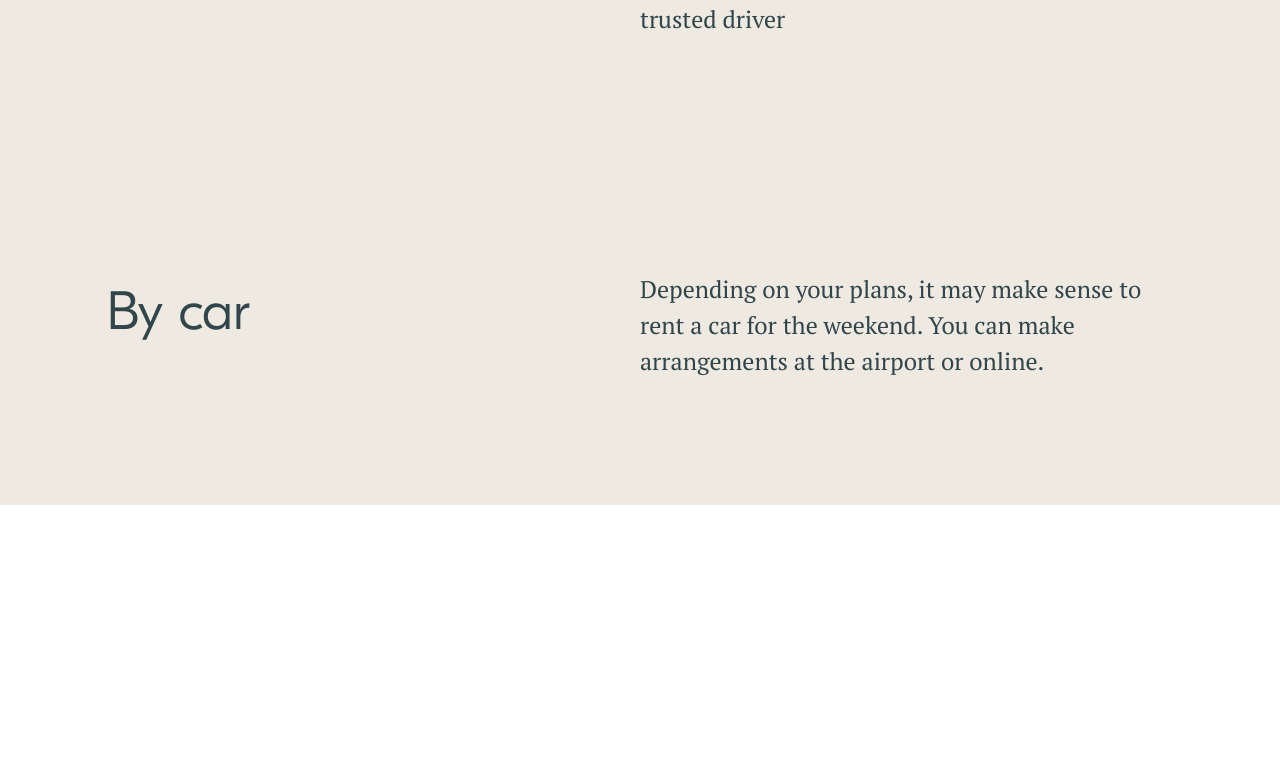
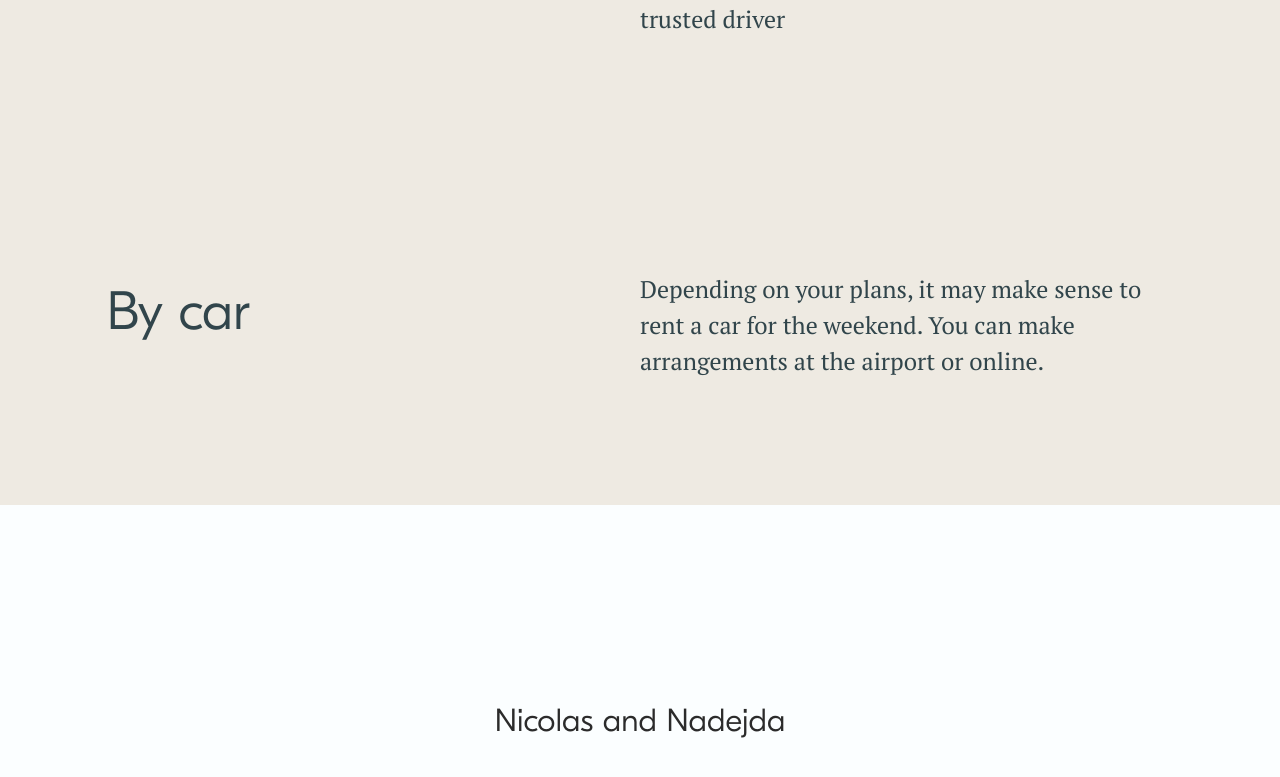
Before and after one commit to WeHateNick/nico-and-nadejda-wedding, a Next.js app: page /getting-there in a window 1280 px wide. Shown: the part 2210-2987 px from the top of the page. Before the commit the page ends 2715 px from the top, so only its background shows below. Built offline with nearby package versions, Linux system fonts and the light colour scheme.

Commit message:
Refactored layout onto own module

```diff
--- /dev/null
+++ b/components/Footer/Footer.jsx
@@ -0,0 +1,14 @@
+import { useState, useEffect } from "react";
+import Link from "next/link";
+import styles from "./Footer.module.scss";
+import classNames from "classnames/bind";
+
+export default function Navigation() {
+  return (
+    <footer className={styles.footer}>
+      <Link href="/" alt="homepage">
+        Nicolas and Nadejda
+      </Link>
+    </footer>
+  );
+}
--- /dev/null
+++ b/components/Footer/Footer.module.scss
@@ -0,0 +1,10 @@
+@use "../../styles/variables" as var;
+
+.footer {
+  @extend .copy--highlight;
+  display: flex;
+  flex: 1;
+  padding: 24vh 0 8vh;
+  justify-content: center;
+  align-items: center;
+}
--- a/pages/getting-there.js
+++ b/pages/getting-there.js
@@ -5,6 +5,7 @@ import classNames from "classnames/bind";
 import heroImage from "../public/images/hero-image.png";
 import ChevronRightIcon from "@material-ui/icons/ChevronRight";
 import Navigation from "../components/Navigation/Navigation";
+import Footer from "../components/Footer/Footer";
 
 export default function Home() {
   const cx = classNames.bind(styles);
@@ -87,6 +88,7 @@ export default function Home() {
           </div>
         </section>
       </div>
+      <Footer />
     </div>
   );
 }
--- a/pages/index.js
+++ b/pages/index.js
@@ -5,6 +5,7 @@ import classNames from "classnames/bind";
 import heroImage from "../public/images/hero-image.png";
 import ChevronRightIcon from "@material-ui/icons/ChevronRight";
 import Navigation from "../components/Navigation/Navigation";
+import Footer from "../components/Footer/Footer";
 
 export default function Home() {
   const cx = classNames.bind(styles);
@@ -169,7 +170,7 @@ export default function Home() {
           </div>
         </section>
       </div>
-      <footer className={styles.footer}>Nicolas and Nadejda</footer>
+      <Footer />
     </div>
   );
 }
```
Also changed, not shown: styles/Home.module.scss (+0 -16 lines).
